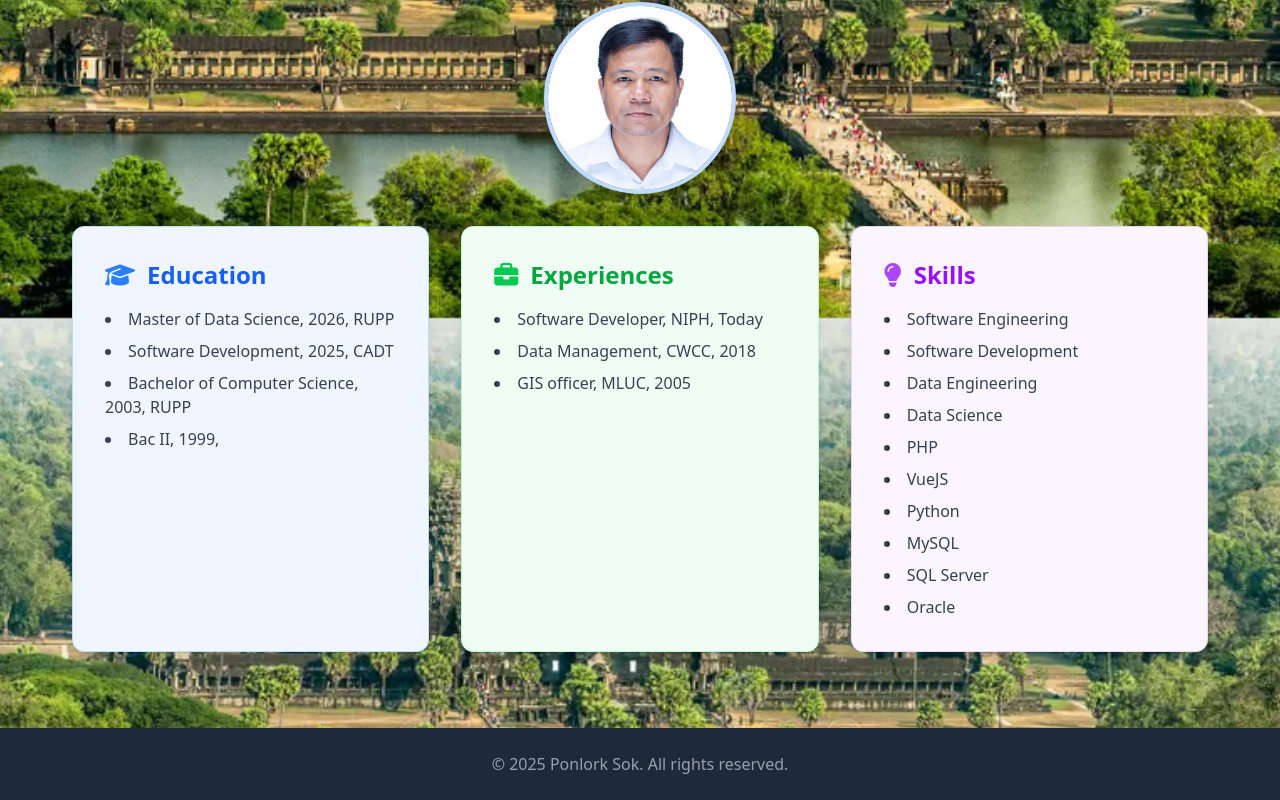
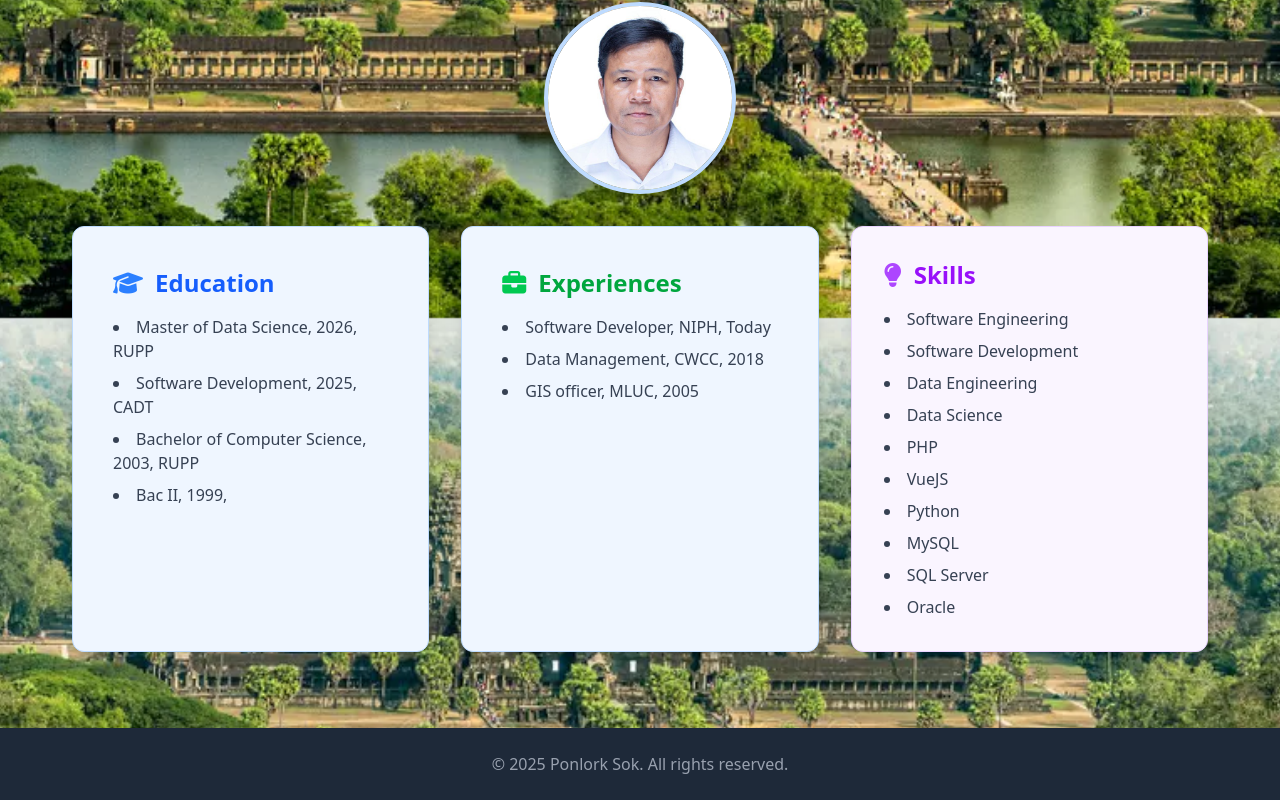
Before and after one commit to sokponlork/me007, a Vue app: page /about in a window 1280 px wide. Shown: the part 482-1282 px from the top of the page. Built offline with nearby package versions, Linux system fonts and the light colour scheme.

Commit message:
update 4

```diff
--- a/src/views/AboutView.vue
+++ b/src/views/AboutView.vue
@@ -30,7 +30,7 @@ const t = props.translations;
     </div>
 
     <div class="grid grid-cols-1 md:grid-cols-3 gap-8">
-      <div class="bg-blue-50 p-8 rounded-xl shadow-lg border border-blue-200 transform hover:scale-105 transition-transform duration-300">
+      <div class="bg-blue-50 p-10 rounded-xl shadow-lg border border-blue-200 transform hover:scale-105 transition-transform duration-300">
         <h3 class="text-2xl font-semibold text-blue-600 mb-4 flex items-center">
           <i class="fas fa-graduation-cap text-blue-500 mr-3"></i>
           {{ t.about.educationTitle }}
@@ -40,7 +40,7 @@ const t = props.translations;
         </ul>
       </div>
 
-      <div class="bg-green-50 p-8 rounded-xl shadow-lg border border-green-200 transform hover:scale-105 transition-transform duration-300">
+      <div class="bg-blue-50 p-10 rounded-xl shadow-lg border border-blue-200 transform hover:scale-105 transition-transform duration-300">
         <h3 class="text-2xl font-semibold text-green-600 mb-4 flex items-center">
           <i class="fas fa-briefcase text-green-500 mr-3"></i>
           {{ t.about.experienceTitle }}
@@ -59,6 +59,7 @@ const t = props.translations;
           <li v-for="(item, index) in t.about.skills" :key="index">{{ item }}</li>
         </ul>
       </div>
+
     </div>
   </section>
 </template>
--- a/src/views/ContactView.vue
+++ b/src/views/ContactView.vue
@@ -65,6 +65,7 @@ const handleFeedbackSubmit = () => {
           {{ t.contact.feedbackTitle }}
         </h3>
         <form @submit.prevent="handleFeedbackSubmit" class="space-y-4">
+
           <div>
             <label for="name" class="sr-only">
               {{ t.contact.namePlaceholder }}
@@ -78,6 +79,7 @@ const handleFeedbackSubmit = () => {
               required
             />
           </div>
+
           <div>
             <label for="email" class="sr-only">
               {{ t.contact.emailPlaceholder }}
@@ -91,6 +93,7 @@ const handleFeedbackSubmit = () => {
               required
             />
           </div>
+
           <div>
             <label for="message" class="sr-only">
               {{ t.contact.messagePlaceholder }}
```
